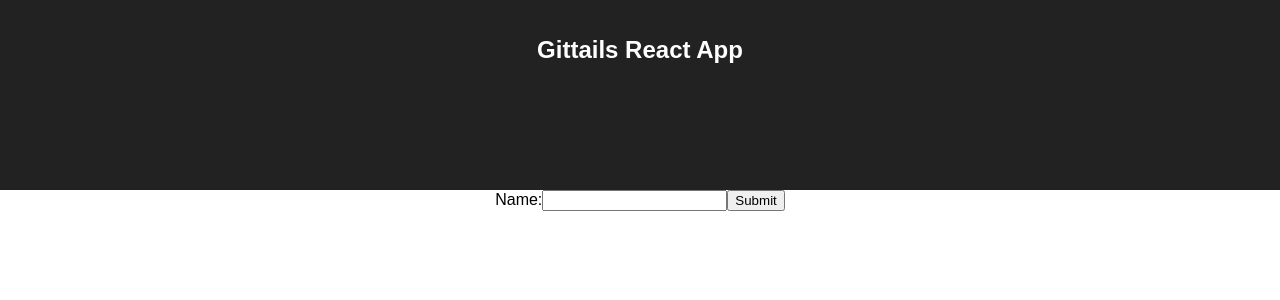
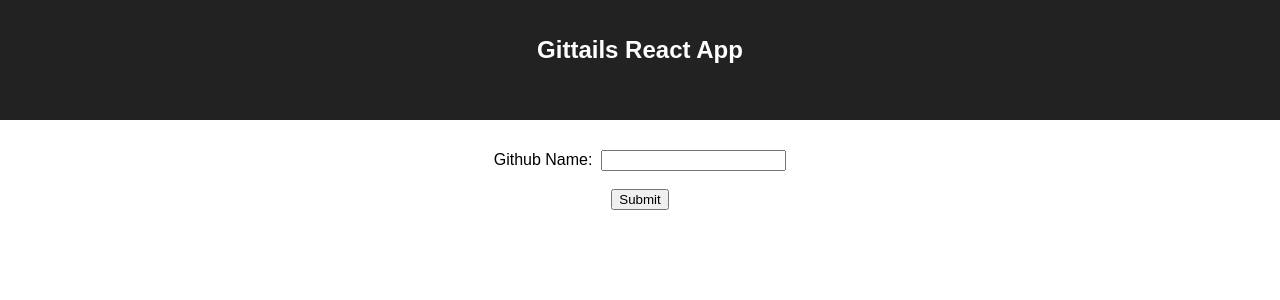
Before and after one commit to andela-mmichael/git-tails, a React (Create React App) app: page / in a window 1280 px wide. Shown: the top 300 px of the page. Built offline with nearby package versions, Linux system fonts and the light colour scheme.

Commit message:
Simple UI clean up

```diff
--- a/src/App.css
+++ b/src/App.css
@@ -9,9 +9,10 @@
 
 .App-header {
   background-color: #222;
-  height: 150px;
+  height: 80px;
   padding: 20px;
   color: white;
+  margin-bottom: 30px;
 }
 
 .App-title {
--- a/src/App.js
+++ b/src/App.js
@@ -47,7 +47,7 @@ class App extends Component {
   render() {
     const UserDetails = this.state.userDetails ?
       <UserDetailsComponent user={this.state.userDetails} repos={this.state.repos} />
-      : '';
+      : null;
 
     return (
       <div className="App">
@@ -56,10 +56,9 @@ class App extends Component {
         </header>
 
         <form onSubmit={this.handleSubmit}>
-          <label>
-            Name:
-            <input type="text" value={this.state.value} onChange={this.handleChange} />
-          </label>
+          <label> Github Name: &nbsp;
+            <input type="text" value={this.state.username} onChange={this.handleChange} />
+          </label> <br/><br/>
           <input type="submit" value="Submit" />
         </form>
         {UserDetails}
--- a/src/components/UserDetailsComponent.js
+++ b/src/components/UserDetailsComponent.js
@@ -15,6 +15,7 @@ export default class UserDetailsComponent extends React.Component {
           <li>Email: {user.email}</li>
           <li>followers: {user.followers}</li>
           <li>Updated_At: {user.updated_at}</li>
+          {/* <li><a onClick={getRepoList}>View repository list</a></li> */}
         </ul>
         {RepoList}
       </div>
```
